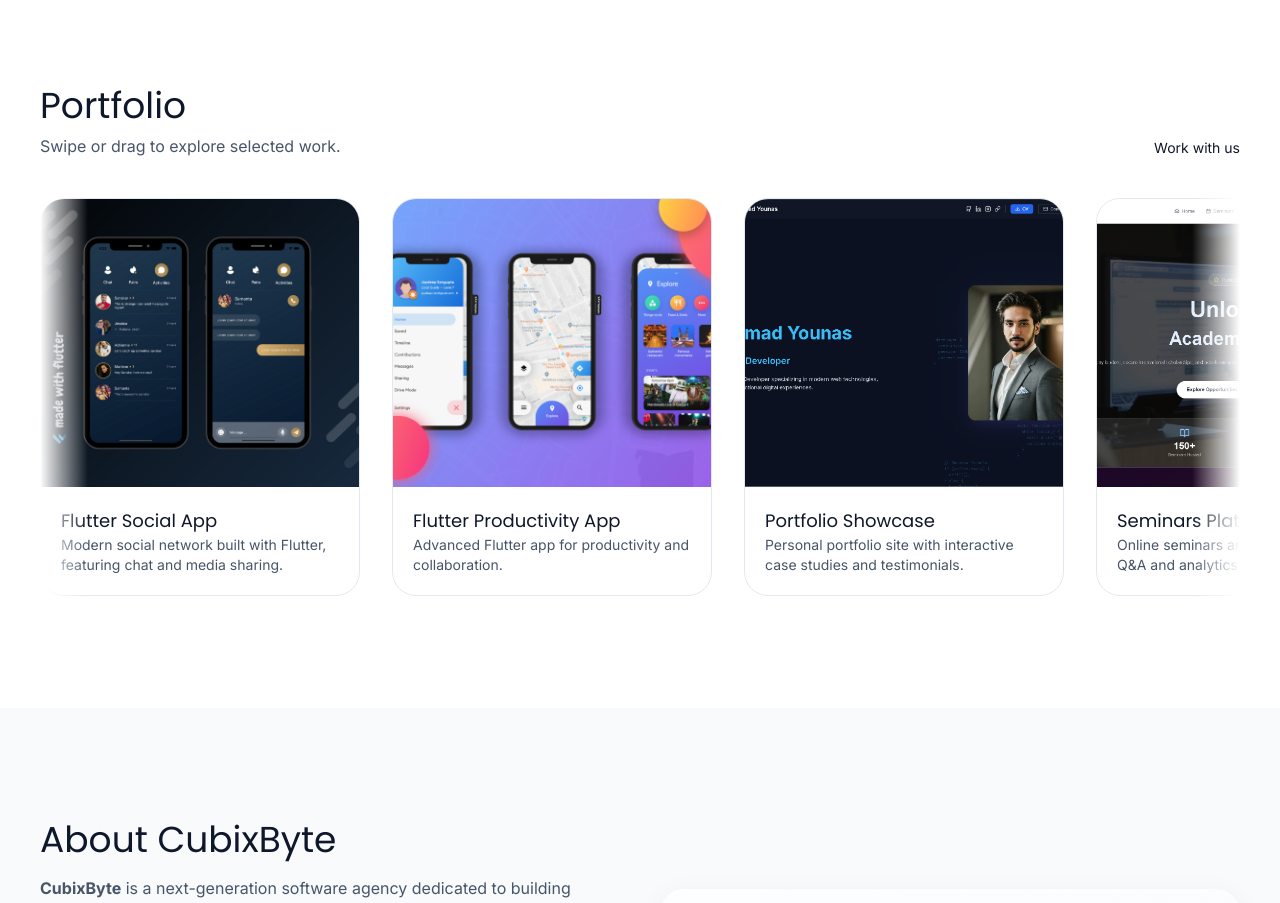
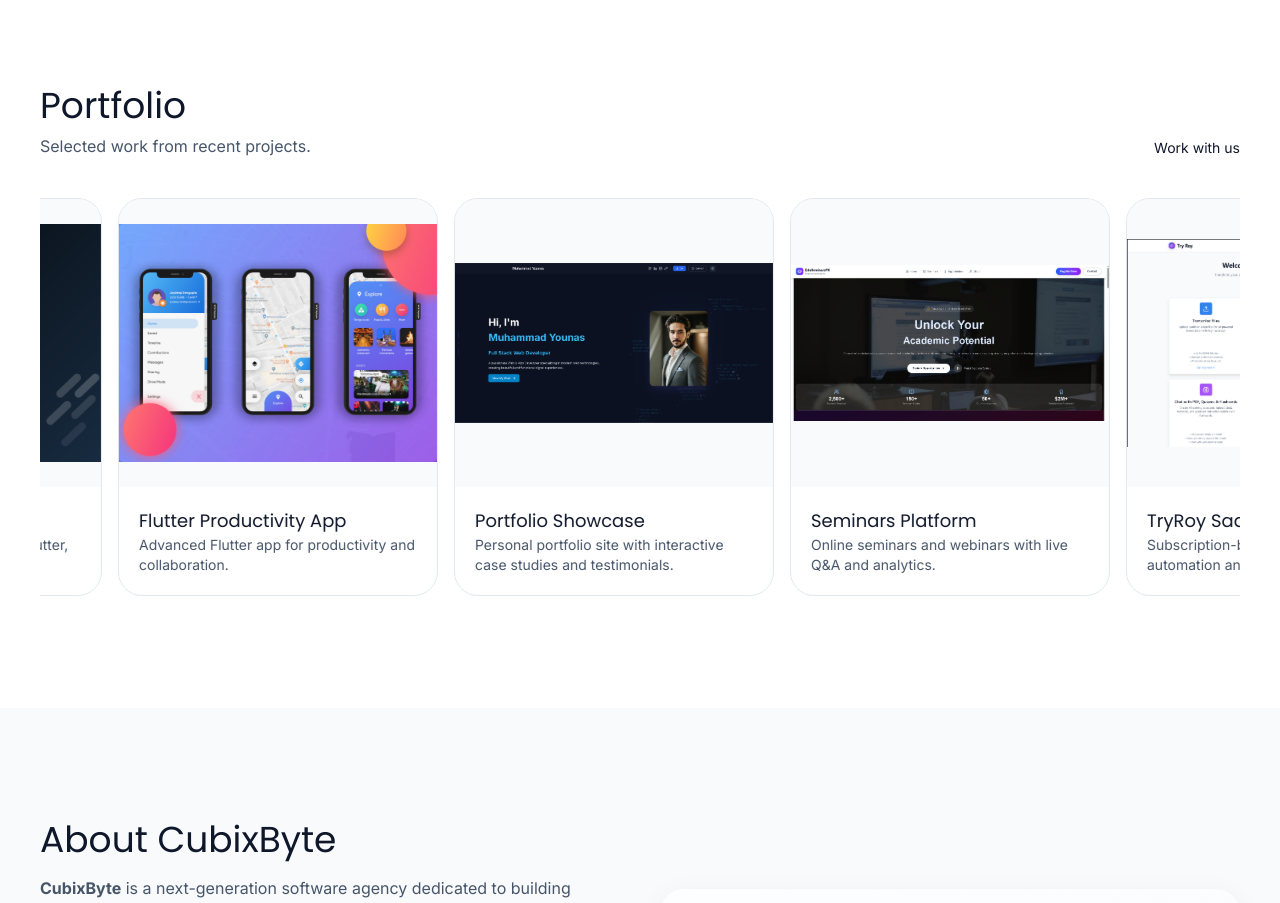
Before and after one commit to YounasKhan2/Apexbyte, a Next.js app: page / in a window 1280 px wide. Shown: the part 2140-3043 px from the top of the page. Built offline with nearby package versions, Linux system fonts and the light colour scheme; no server answers.

Commit message:
feat: integrate framer-motion for portfolio marquee animation and adjust card dimensions for improved layout

```diff
--- a/components/Portfolio.tsx
+++ b/components/Portfolio.tsx
@@ -1,5 +1,6 @@
 "use client";
 import { useMemo } from "react";
+import { motion } from "framer-motion";
 
 const items = [
   {
@@ -37,42 +38,46 @@ const items = [
 export default function Portfolio() {
   // Duplicate items to enable seamless looping
   const loopItems = useMemo(() => [...items, ...items], []);
-  const cardWidth = 360; // increased width for lg screens to improve preview sizing
+  const cardWidth = 480; // widened lg card width for better preview
   const gap = 16; // px gap between cards
-  const trackWidth = items.length * (cardWidth + gap); // only one set length
-  const speedPxPerSec = 60; // adjust marquee speed
+  const trackWidth = items.length * (cardWidth + gap); // width of one full set
+  const speedPxPerSec = 60; // marquee speed
   const duration = trackWidth / speedPxPerSec; // seconds to move one set (50%)
 
   return (
-  <section id="portfolio" className="section" aria-label="Selected work">
+    <section id="portfolio" className="section" aria-label="Selected work">
       <div className="container">
-  <div className="mb-10 flex flex-col gap-3 sm:flex-row sm:items-end sm:justify-between">
+        <div className="mb-10 flex flex-col gap-3 sm:flex-row sm:items-end sm:justify-between">
           <div>
             <h2 className="font-heading text-3xl md:text-4xl">Portfolio</h2>
-            <p className="text-slate-600 mt-2">Swipe or drag to explore selected work.</p>
+            <p className="text-slate-600 mt-2">Selected work from recent projects.</p>
           </div>
           <a href="/#contact" className="hidden lg:inline text-sm link-underline">Work with us</a>
         </div>
-        {/*
-          On small screens we allow horizontal scrolling with scroll-snap.
-          On lg+ we keep the marquee animation.
-        */}
-        <div className="marquee relative overflow-hidden" role="region" aria-label="Portfolio items">
-          <div
-            className="marquee-track lg:[animation-duration:unset] flex items-stretch lg:items-center overflow-x-auto lg:overflow-visible no-scrollbar snap-x snap-mandatory lg:snap-none touch-pan-x"
-            style={{ animationDuration: `${duration}s` }}
+
+        <div className="relative overflow-hidden" role="region" aria-label="Portfolio items">
+          {/* gradient fade edges */}
+          <div className="pointer-events-none absolute inset-y-0 left-0 w-12 bg-gradient-to-r from-white to-transparent" />
+          <div className="pointer-events-none absolute inset-y-0 right-0 w-12 bg-gradient-to-l from-white to-transparent" />
+
+          <motion.div
+            className="flex min-w-max items-object-fit gap-4 will-change-transform"
+            initial={{ x: 0 }}
+            animate={{ x: "-50%" }}
+            transition={{ repeat: Infinity, repeatType: "loop", duration, ease: "linear" }}
+            aria-label="Portfolio marquee"
           >
             {loopItems.map((item, idx) => (
               <div
                 key={`${item.id}-${idx}`}
-                className="group relative mr-4 w-[85vw] max-w-xs sm:w-72 md:w-80 lg:w-[360px] shrink-0 overflow-hidden rounded-3xl border border-slate-200 bg-white focus:outline-none focus-visible:ring-2 focus-visible:ring-primary/40 snap-start"
+                className="group relative w-[85vw] max-w-xs sm:w-72 md:w-80 lg:w-[480px] shrink-0 overflow-hidden rounded-3xl border border-slate-200 bg-white focus:outline-none focus-visible:ring-2 focus-visible:ring-primary/40"
               >
-                <div className="relative h-48 sm:h-56 md:h-64 lg:h-72 overflow-hidden">
+                <div className="relative h-48 sm:h-56 md:h-64 lg:h-72 overflow-hidden bg-slate-50 flex items-center justify-center">
                   <img
                     loading="lazy"
                     src={item.img}
                     alt={`${item.title} preview`}
-                    className="h-full w-full object-cover transition-transform duration-500 group-hover:scale-105"
+                    className="max-h-full max-w-full object-contain transition-transform duration-500 group-hover:scale-[1.02]"
                   />
                 </div>
                 <div className="p-4 sm:p-5">
@@ -81,9 +86,7 @@ export default function Portfolio() {
                 </div>
               </div>
             ))}
-          </div>
-          <div className="pointer-events-none absolute inset-y-0 left-0 w-12 bg-gradient-to-r from-white to-transparent" />
-          <div className="pointer-events-none absolute inset-y-0 right-0 w-12 bg-gradient-to-l from-white to-transparent" />
+          </motion.div>
         </div>
       </div>
     </section>
--- a/styles/globals.css
+++ b/styles/globals.css
@@ -63,7 +63,4 @@ html, body {
 
 .marquee:hover .marquee-track { animation-play-state: paused; }
 
-/* On small screens prefer manual swipe/scroll over auto-marquee */
-@media (max-width: 1024px) {
-  .marquee-track { animation: none; }
-}
+/* Previously disabled marquee on small screens; now enabled across all breakpoints */
```
